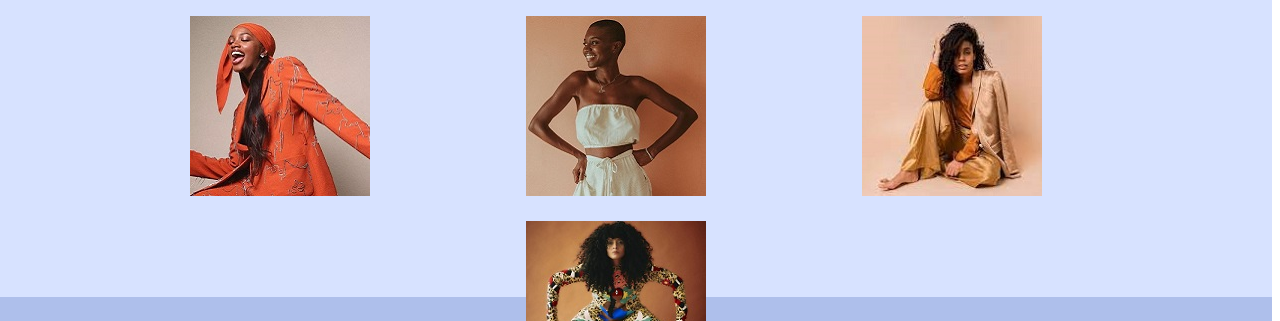
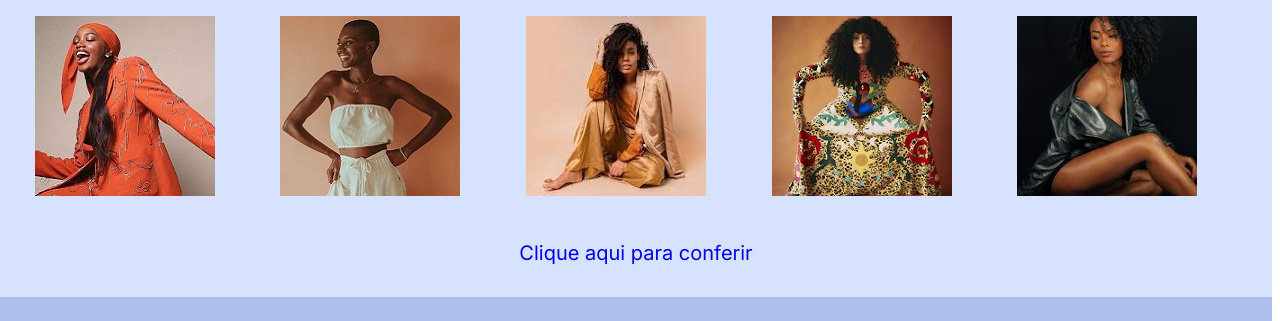
Before and after one commit to iallysamara/preta-lab, a plain HTML site: page CSS/Aula_Pratica/index.html in a window 1280 px wide. Shown: the part 263-584 px from the top of the page. Drawn offline with Linux system fonts and the light colour scheme.

Commit message:
Coloquei mais uma imagem <3

```diff
--- a/CSS/Aula_Pratica/index.html
+++ b/CSS/Aula_Pratica/index.html
@@ -4,6 +4,7 @@
         <title>Loja Virtual da Samy</title>
         <meta charset="UTF-8">
         <meta name="viewport" content="width=device-width, initial-scale=1.0">
+        <link rel="icon" href="./img/Samy.jpg" type="image/jpg">
         <link rel="stylesheet" href="https://cdnjs.cloudflare.com/ajax/libs/font-awesome/6.4.2/css/all.min.css">
         <link rel="preconnect" href="https://fonts.googleapis.com">
         <link rel="preconnect" href="https://fonts.gstatic.com" crossorigin>
@@ -70,6 +71,11 @@
                     <li>
                         <figure> <!--Traz mais semântica para o código, para mostar que lá dentro tem imagens-->
                             <img src="./img/4.jpg" alt="Mulher negra de cabelos longos e crespos com vestido longo colorido e de mangas compridas"/>
+                        </figure>
+                    </li>
+                    <li>
+                        <figure>
+                            <img src="./img/6.jpg" alt="Mulher negra de cabelos crespos e soltos, sentada no chão virada de lado (para a direita), com um jaqueta de couro cinza, mostrando o ombro direito." width="180" height="180"/>
                         </figure>
                     </li>
                 </ol>
@@ -149,7 +155,6 @@
                     </tbody>
                 </table>
             </section>
-
             <section id="fale_conosco" class="fale_conosco">
                 <h2>Fale conosco</h2>
                 <form>
@@ -163,7 +168,6 @@
                         <input class="btn_submit" type="submit" value="Enviar"><br>
                 </p>
                 </form>
-
             </section>
         </main>
 
--- a/CSS/Aula_Pratica/style.css
+++ b/CSS/Aula_Pratica/style.css
@@ -89,9 +89,9 @@ a{
 .imagens li{
     display: inline-block; /*As imagens ficaram lado a lado*/
     justify-content:space-around;
-    margin-right: 70px; /*Distância entra as imagens*/
-    margin-left: 55px;
-    margin-right: 55px;
+    margin-right: 10px; /*Distância entra as imagens*/
+    margin-left: 10px;
+    margin-right: 10px;
 
 }
 
```
Also changed, not shown: CSS/Aula_Pratica/img/5.jpg (added), CSS/Aula_Pratica/img/6.jpg (added), 1 other file.
